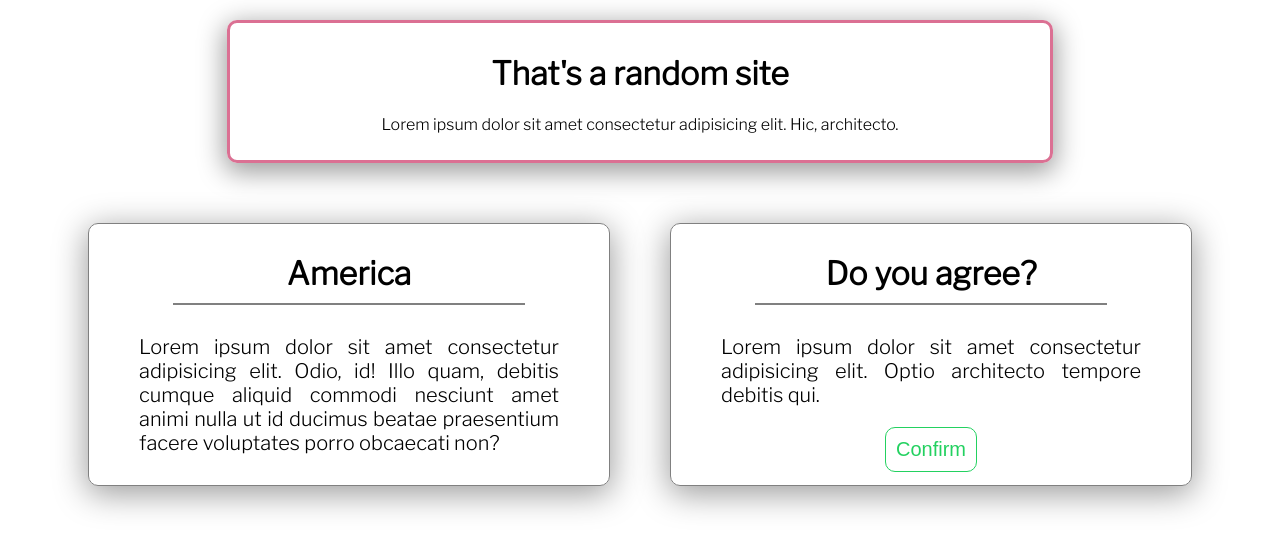
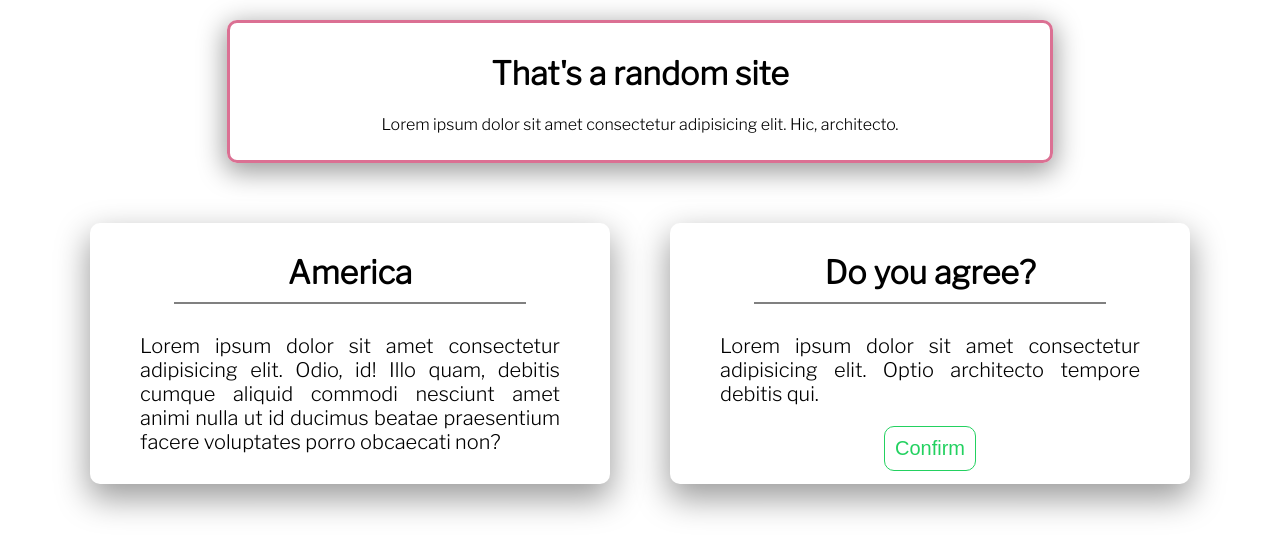
Before and after one commit to TheGhOsTz951/SomeCSShit, a website: page public/HTML/index.html in a window 1280 px wide. Drawn offline with nearby package versions, Linux system fonts and the light colour scheme.

Commit message:
Changed shadows

```diff
--- a/public/CSS/styles.css
+++ b/public/CSS/styles.css
@@ -26,8 +26,8 @@ body {
 }
 
 .content {
-    box-shadow: 0pt 5pt 25pt 1pt rgb(156, 156, 156);
-    border: 1.2px solid gray;
+    box-shadow: 0pt 10pt 25pt 1pt rgb(156, 156, 156);
+    /*border: 1.2px solid gray;*/
     border-radius: 10px;
     padding: 10px;
     text-align: center;
```
